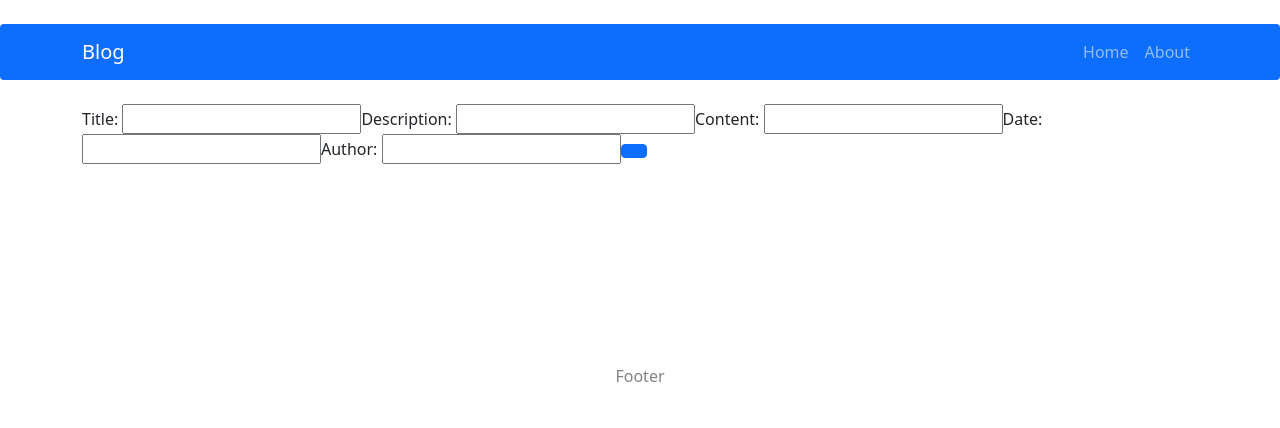
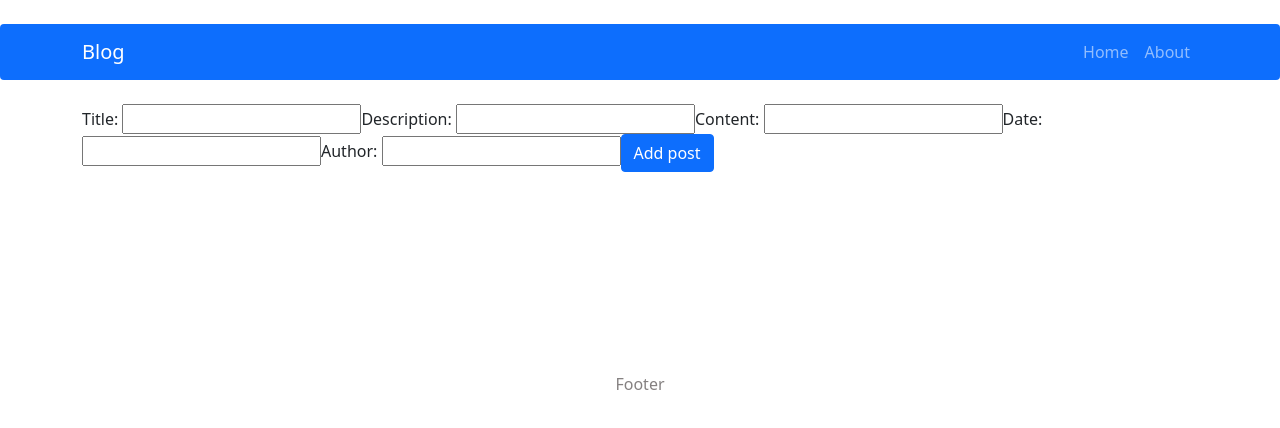
Before and after one commit to dave8git/crude-react-2022, a React (Create React App) app: page /post/add in a window 1280 px wide. Shown: the top 428 px of the page. Built offline with nearby package versions, Linux system fonts and the light colour scheme.

Commit message:
button name (edit and add) works

```diff
--- a/src/components/pages/AddPostForm/PostForm.js
+++ b/src/components/pages/AddPostForm/PostForm.js
@@ -22,7 +22,7 @@ import shortid from 'shortid';
     const handleSubmit = e => {
         e.preventDefault();
             const date1 = date.toLocaleDateString("pl-PL").replaceAll('.', '-');
-            action({id: id, title: title, shortDescription: description, content: content, publishedDate: date1, author: author }); // wywołanie akcji
+            action({id: id, title: title, shortDescription: description, content: content, publishedDate: date1, author: author, actionText: actionText }); // wywołanie akcji
             setTitle('');
             setDescription('');
             setContent('');
@@ -41,7 +41,7 @@ import shortid from 'shortid';
         Date: <DatePicker dateFormat="dd/MM/yyyy" selected={date} onChange={(date) => setDate(date)} />
         Author: <input type="text" value={author} onChange={e => setAuthor(e.target.value)} />
 
-        <Button type="submit">{props.children}</Button>
+        <Button type="submit">{actionText}</Button>
     </form>
     )
  }
```
